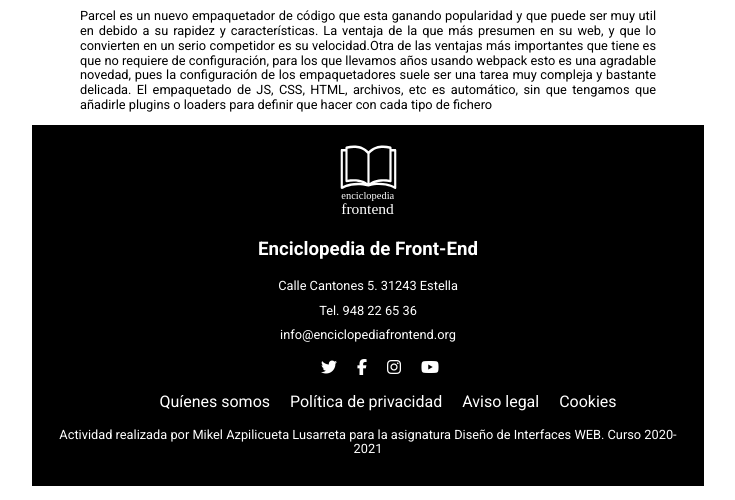
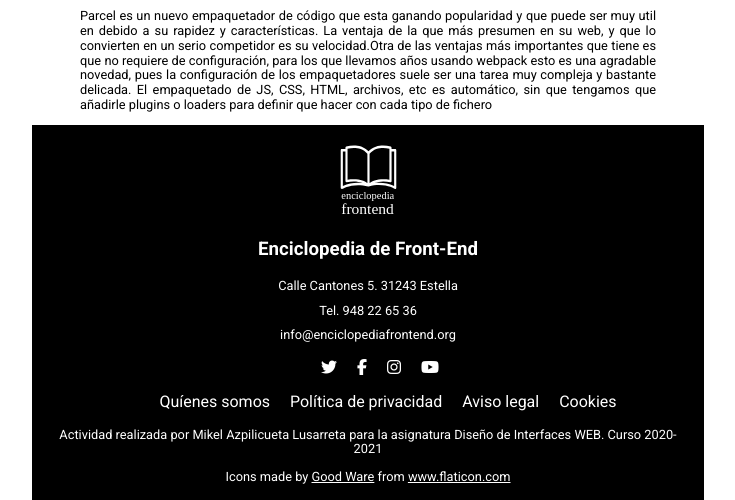
Before and after one commit to mazpilik/enciclopedia_fe, a website: page index.html in a window 1280 px wide. Shown: the part 1202-1702 px from the top of the page, without its empty margins (272-1007 px from the left). Drawn offline with Linux system fonts and the light colour scheme.

Commit message:
add icons by

```diff
--- a/index.html
+++ b/index.html
@@ -90,6 +90,7 @@
     </div>
     <div class="footer__notice">
       <p>Actividad realizada por Mikel Azpilicueta Lusarreta para la asignatura Diseño de Interfaces WEB. Curso 2020-2021</p>
+      <div>Icons made by <a href="https://www.flaticon.com/authors/good-ware" title="Good Ware">Good Ware</a> from <a href="https://www.flaticon.com/" title="Flaticon">www.flaticon.com</a></div>
     </div>
   </footer>
 </body>
--- a/scss/_general.scss
+++ b/scss/_general.scss
@@ -252,6 +252,9 @@ nav{
   }
   &__notice{
     font-size: 0.8rem;
+    a{
+      color:white;
+    }
   }
   @include desktop-laptop{
     @include tamano-xl;
```
Also changed, not shown: lenguajes-front-end.html (+1 -0 lines), dist/css/styles.min.css, dist/index.html, dist/lenguajes-front-end.html.
